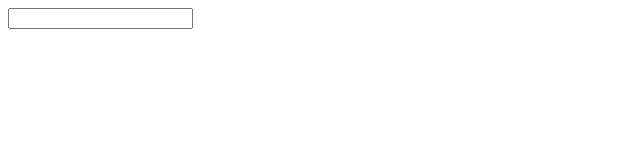
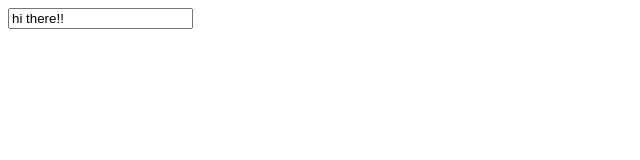
Before and after one commit to SeherKumsar/Redux_ile_Modern_React_pics, a React (Create React App) app: page / in a window 1280 px wide. Shown: the top 160 px of the page, without its empty margins (0-640 px from the left). Built offline with nearby package versions, Linux system fonts and the light colour scheme.

Commit message:
added hard-coded value

```diff
--- a/src/components/SearchBar.js
+++ b/src/components/SearchBar.js
@@ -22,7 +22,7 @@ function SearchBar({ onSubmit}) {
     return (
         <div>
             <form onSubmit={handleFormSubmit}>
-                <input value={term} onChange={handleChange} />
+                <input value="hi there!!" onChange={handleChange} />
             </form>
         </div>
     );
```
